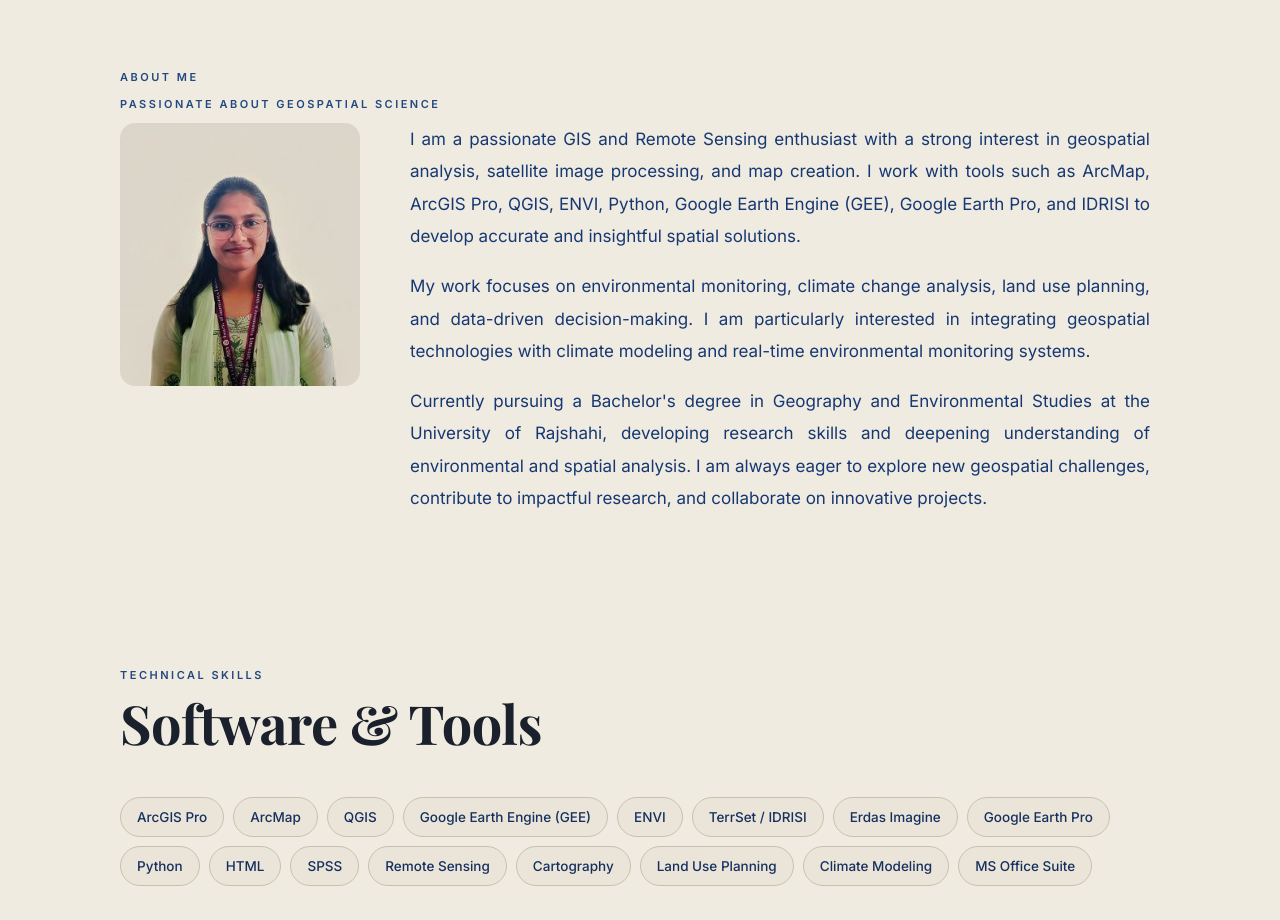
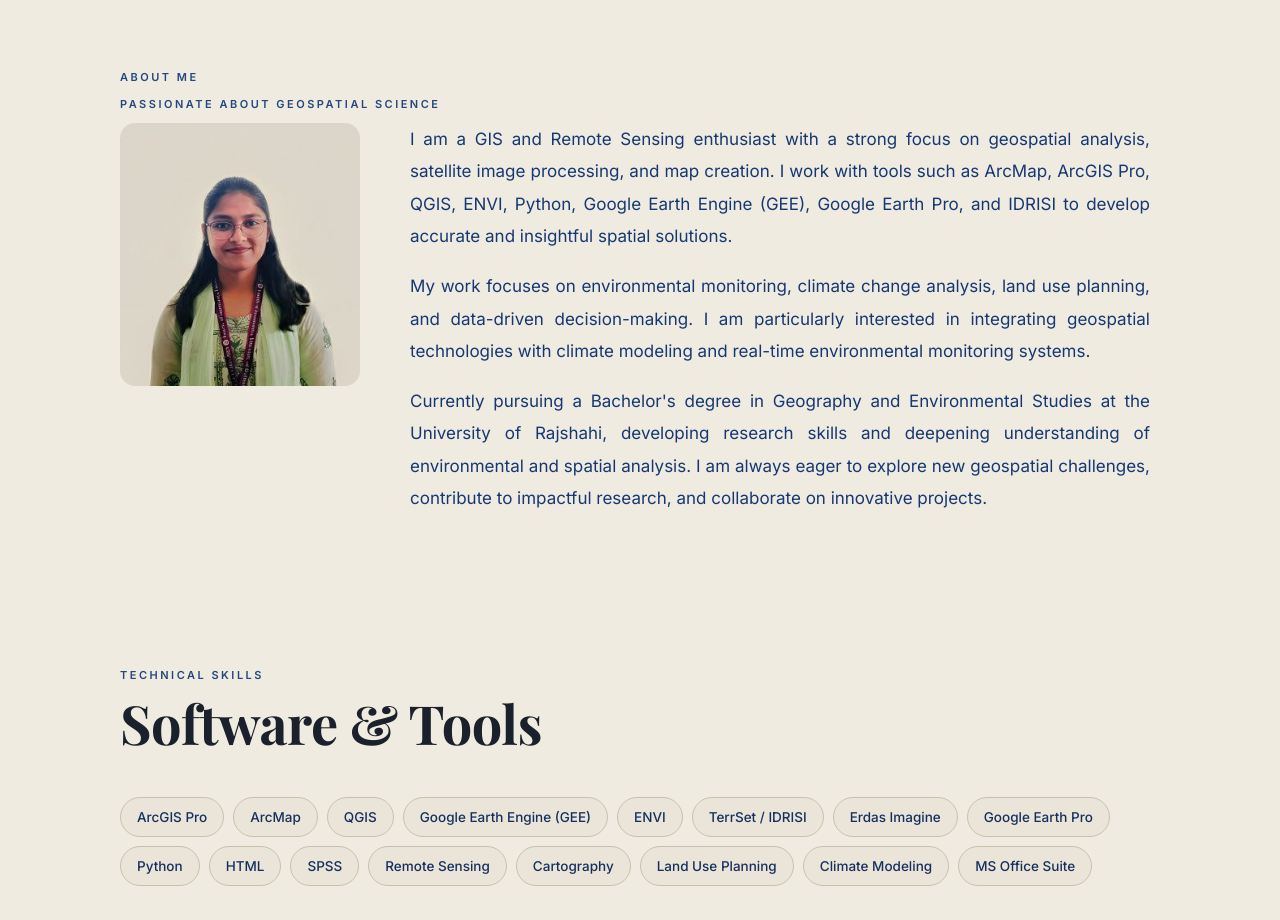
Before and after one commit to JotiShaha/jotishaha.github.io, a plain HTML site: page index.html in a window 1280 px wide. Shown: the part 840-1760 px from the top of the page. Drawn offline with nearby package versions, Linux system fonts and the light colour scheme.

Commit message:
Update index.html

```diff
--- a/index.html
+++ b/index.html
@@ -244,7 +244,7 @@ footer a:hover{color:var(--accent)}
         <!-- TEXT -->
         <div class="about-text">
           <p>
-            I am a passionate GIS and Remote Sensing enthusiast with a strong interest in geospatial analysis, satellite image processing, and map creation. I work with tools such as ArcMap, ArcGIS Pro, QGIS, ENVI, Python, Google Earth Engine (GEE), Google Earth Pro, and IDRISI to develop accurate and insightful spatial solutions.
+            I am a GIS and Remote Sensing enthusiast with a strong focus on geospatial analysis, satellite image processing, and map creation. I work with tools such as ArcMap, ArcGIS Pro, QGIS, ENVI, Python, Google Earth Engine (GEE), Google Earth Pro, and IDRISI to develop accurate and insightful spatial solutions.
           </p>
 
           <p>
```
